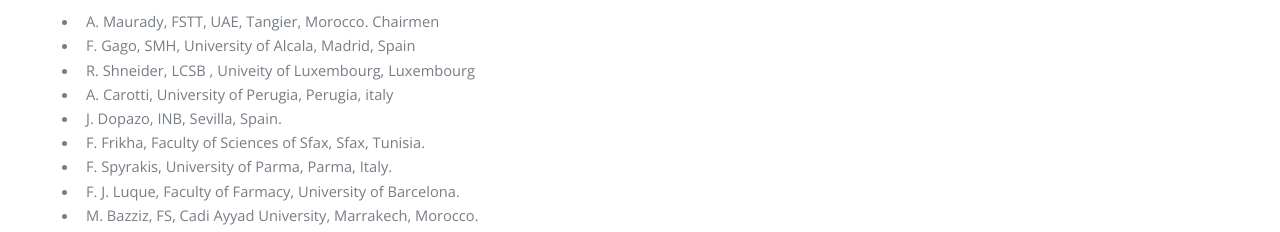
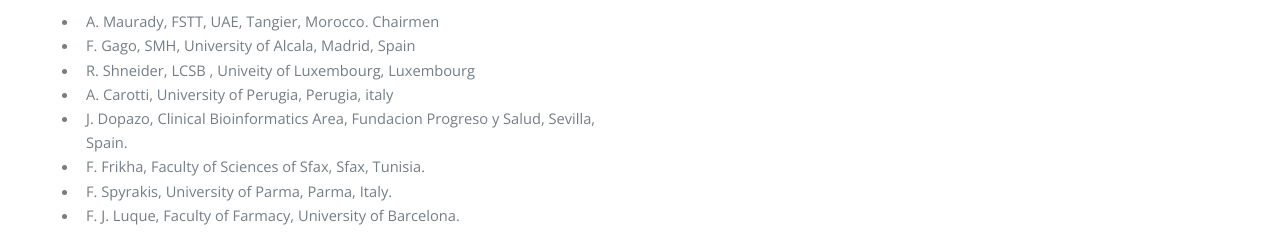
Before and after one commit to kinzaR/kinzaR.github.io, a plain HTML site: page Scientific_Committee.html in a window 1280 px wide. Shown: the part 557-789 px from the top of the page. Drawn offline with nearby package versions, Linux system fonts and the light colour scheme.

Commit message:
IBSS19- beta

```diff
--- a/Scientific_Committee.html
+++ b/Scientific_Committee.html
@@ -58,7 +58,7 @@
 							<li>F. Gago, SMH, University of Alcala, Madrid, Spain
 							<li>R. Shneider, LCSB , Univeity of Luxembourg, Luxembourg</li>
 							<li>A. Carotti, University of Perugia, Perugia, italy</li>
-							<li>J. Dopazo, INB, Sevilla, Spain.</li>
+							<li>J. Dopazo, Clinical Bioinformatics Area, Fundacion Progreso y Salud, Sevilla, Spain.</li>
 
 							<li>F. Frikha, Faculty of Sciences of Sfax, Sfax, Tunisia.</li>
 							<li>F. Spyrakis, University of Parma, Parma, Italy.</li>
```
